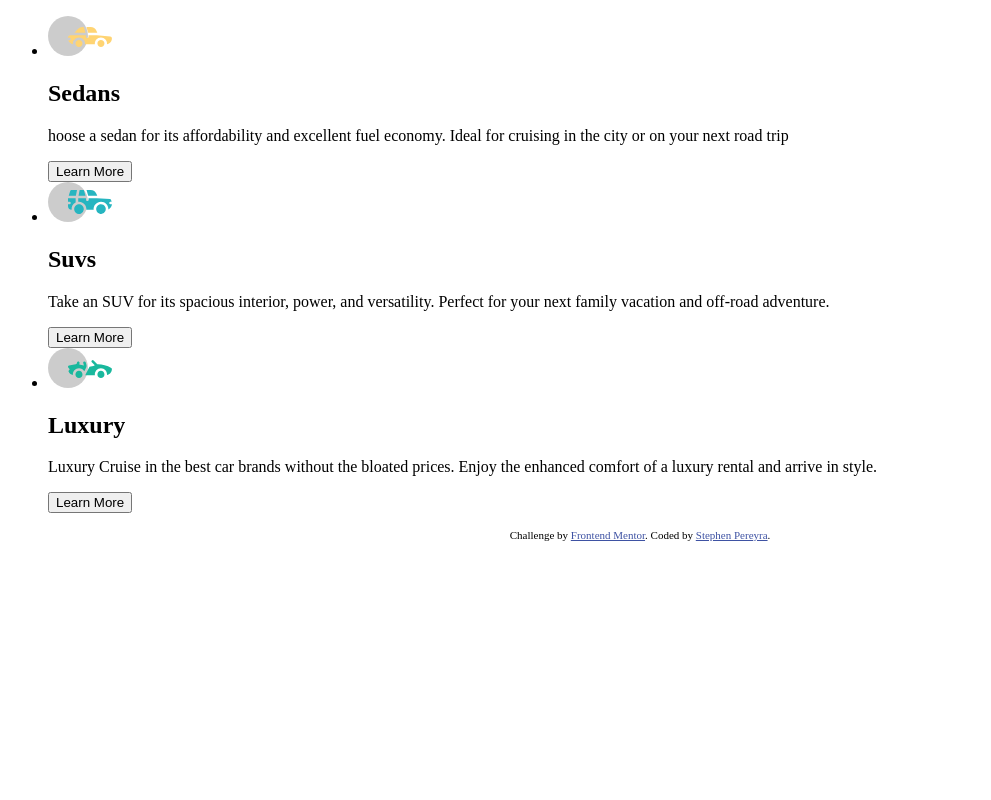
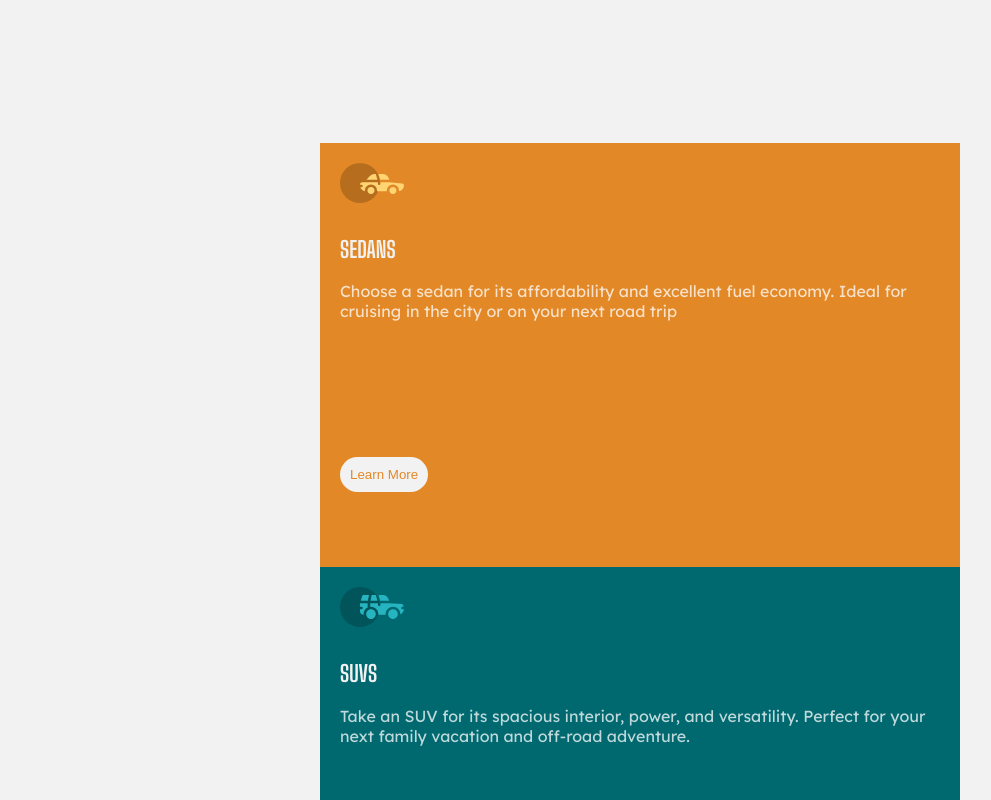
Before and after one commit to Stephthebest/3-column-preview-card-component-main, a plain HTML site: page index.html in a window 1280 px wide. Shown: the top 800 px of the page, without its empty margins (0-991 px from the left). Drawn offline with Linux system fonts and the light colour scheme.

Commit message:
Finished Update

```diff
--- /dev/null
+++ b/index.css
@@ -0,0 +1,70 @@
+html {
+  padding: 0;
+  margin: 0;
+}
+
+body {
+  font-size: 15px;
+  background-color: hsl(0, 0%, 95%);
+  margin: 0;
+}
+
+ul {
+  padding: 10% 25%;
+}
+
+li {
+  list-style: none;
+  padding: 20px;
+  padding-bottom: 75px;
+}
+
+li:first-child {
+  background-color: hsl(31, 77%, 52%);
+}
+
+li:nth-child(2) {
+  background-color: hsl(184, 100%, 22%);
+}
+
+li:last-child {
+  background-color: hsl(179, 100%, 13%);
+}
+
+h2 {
+  font-family: "Big Shoulders Display", sans-serif;
+  font-weight: 700;
+  text-transform: uppercase;
+  color: hsl(0, 0%, 95%);
+  padding-top: 10px;
+}
+
+p {
+  color: hsla(0, 0%, 100%, 0.75);
+  font-family: "Lexend Deca", sans-serif;
+  font-weight: 400;
+  width: 100%;
+  font-size: 16px;
+}
+button {
+  background-color: hsl(0, 0%, 95%);
+  border-color: transparent;
+  margin-top: 20%;
+  padding: 8px;
+  border-radius: 30px;
+}
+.btn1 {
+  color: hsl(31, 77%, 52%);
+}
+.btn2 {
+  color: hsl(184, 100%, 22%);
+}
+.btn3 {
+  color: hsl(179, 100%, 13%);
+}
+
+@media screen and (min-width: 1400px) {
+  ul {
+    display: flex;
+  }
+}
--- a/index.html
+++ b/index.html
@@ -3,18 +3,20 @@
   <head>
     <meta charset="UTF-8" />
     <meta name="viewport" content="width=device-width, initial-scale=1.0" />
-    <!-- displays site properly based on user's device -->
-
+    <link rel="stylesheet" href="index.css" />
+    <link rel="preconnect" href="https://fonts.googleapis.com" />
+    <link rel="preconnect" href="https://fonts.gstatic.com" crossorigin />
+    <link
+      href="https://fonts.googleapis.com/css2?family=Big+Shoulders+Display:wght@100..900&family=Lexend+Deca:wght@100..900&display=swap"
+      rel="stylesheet"
+    />
     <link
       rel="icon"
       type="image/png"
       sizes="32x32"
       href="./images/favicon-32x32.png"
     />
-
     <title>Frontend Mentor | 3-column preview card component</title>
-
-    <!-- Feel free to remove these styles or customise in your own stylesheet 👍 -->
     <style>
       .attribution {
         font-size: 11px;
@@ -31,19 +33,19 @@
         <img src="images/icon-sedans.svg" alt="Sedans Icon" />
         <h2>Sedans</h2>
         <p>
-          hoose a sedan for its affordability and excellent fuel economy. Ideal
+          Choose a sedan for its affordability and excellent fuel economy. Ideal
           for cruising in the city or on your next road trip
         </p>
-        <button>Learn More</button>
+        <button class="btn1">Learn More</button>
       </li>
       <li>
-        <img src="/images/icon-suvs.svg" alt="Suvs Icon" />
+        <img src="images/icon-suvs.svg" alt="Suvs Icon" />
         <h2>Suvs</h2>
         <p>
           Take an SUV for its spacious interior, power, and versatility. Perfect
           for your next family vacation and off-road adventure.
         </p>
-        <button>Learn More</button>
+        <button class="btn2">Learn More</button>
       </li>
       <li>
         <img src="images/icon-luxury.svg" alt="Luxury Vehicle Icon" />
@@ -52,14 +54,14 @@
           Luxury Cruise in the best car brands without the bloated prices. Enjoy
           the enhanced comfort of a luxury rental and arrive in style.
         </p>
-        <button>Learn More</button>
+        <button class="btn3">Learn More</button>
       </li>
     </ul>
-    <div class="attribution">
+    <!-- <div class="attribution">
       Challenge by
       <a href="https://www.frontendmentor.io?ref=challenge" target="_blank"
         >Frontend Mentor</a
       >. Coded by <a href="#">Stephen Pereyra</a>.
-    </div>
+    </div> -->
   </body>
 </html>
```
